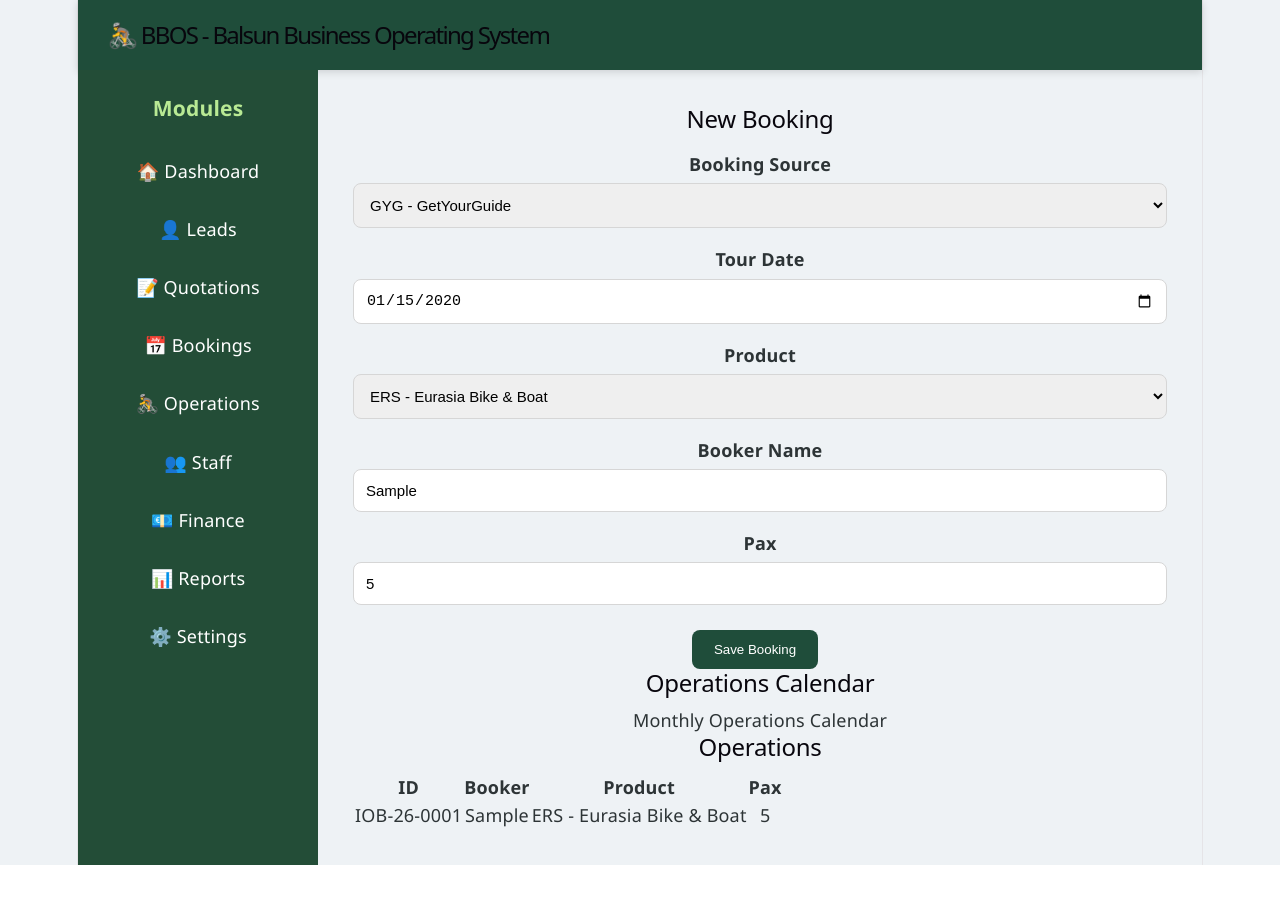
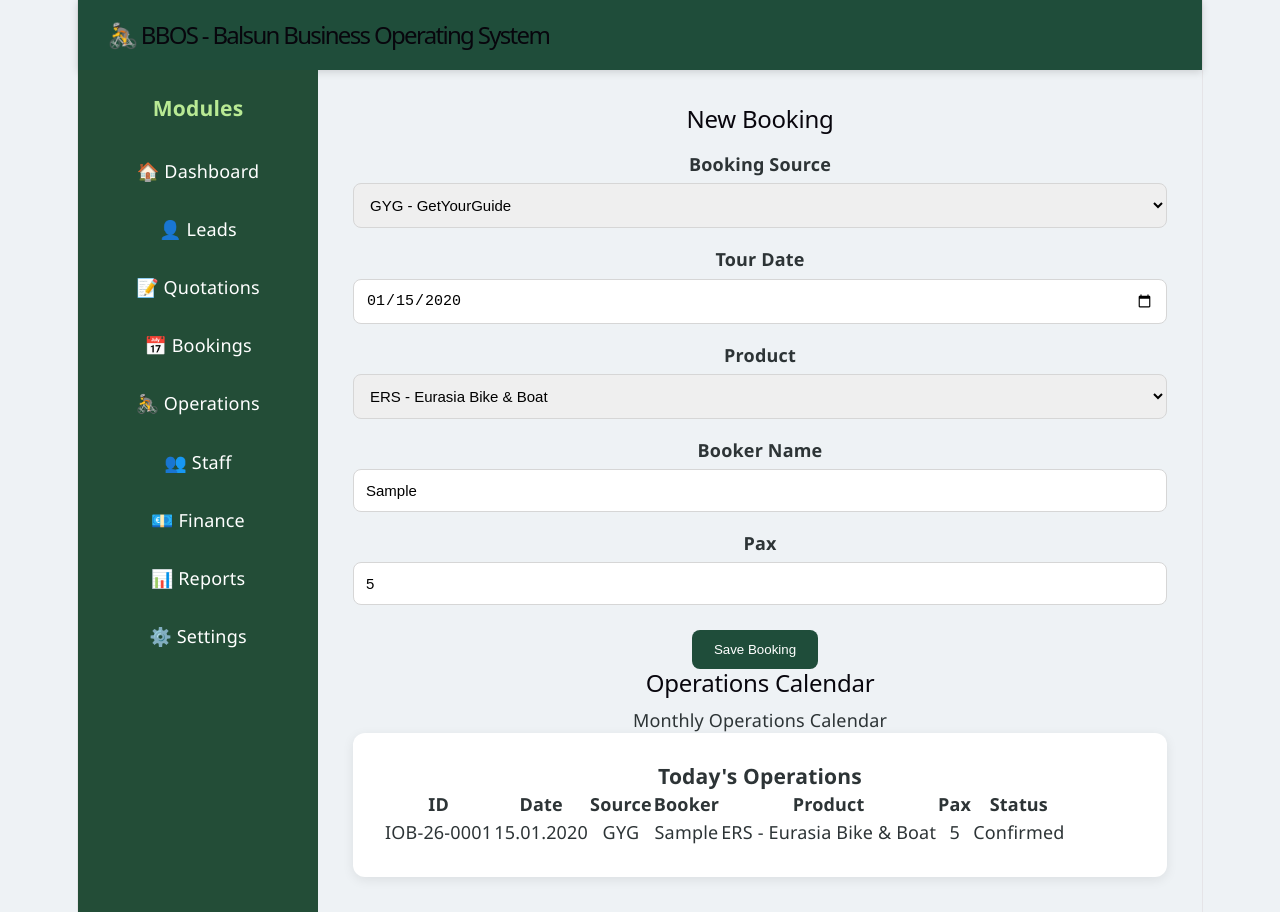
Before and after one commit to cembalsun/iob-operations, a React app in the folder frontend/: page / in a window 1280 px wide. Both pictures are taken after typing "2020-01-15", "Sample", "5" into the empty fields and a click on the button "Save Booking". Before the commit the page ends 865 px from the top, so only its background shows below. Built offline with nearby package versions, Linux system fonts and the light colour scheme; the HTML template or start-up script is replaced by a standard one.

Commit message:
Sprint 3.2 - Improve operations table and date format

```diff
--- a/frontend/src/components/OperationsList.jsx
+++ b/frontend/src/components/OperationsList.jsx
@@ -1,7 +1,15 @@
+function formatDate(dateString) {
+  if (!dateString) return "-";
+
+  const date = new Date(dateString);
+
+  return date.toLocaleDateString("tr-TR");
+}
+
 function OperationsList({ operations }) {
   return (
-    <section className="operations-list">
-      <h2>Operations</h2>
+    <div className="card">
+      <h3>Today's Operations</h3>
 
       {operations.length === 0 ? (
         <p>No operations yet.</p>
@@ -10,25 +18,31 @@ function OperationsList({ operations }) {
           <thead>
             <tr>
               <th>ID</th>
+              <th>Date</th>
+              <th>Source</th>
               <th>Booker</th>
               <th>Product</th>
               <th>Pax</th>
+              <th>Status</th>
             </tr>
           </thead>
 
           <tbody>
-            {operations.map((op) => (
-              <tr key={op.id}>
-                <td>{op.id}</td>
-                <td>{op.booker}</td>
-                <td>{op.service}</td>
-                <td>{op.pax}</td>
+            {operations.map((operation) => (
+              <tr key={operation.id}>
+                <td>{operation.id}</td>
+                <td>{formatDate(operation.tourDate)}</td>
+                <td>{operation.source}</td>
+                <td>{operation.booker}</td>
+                <td>{operation.service}</td>
+                <td>{operation.pax}</td>
+                <td>{operation.status || "Confirmed"}</td>
               </tr>
             ))}
           </tbody>
         </table>
       )}
-    </section>
+    </div>
   );
 }
 
```
